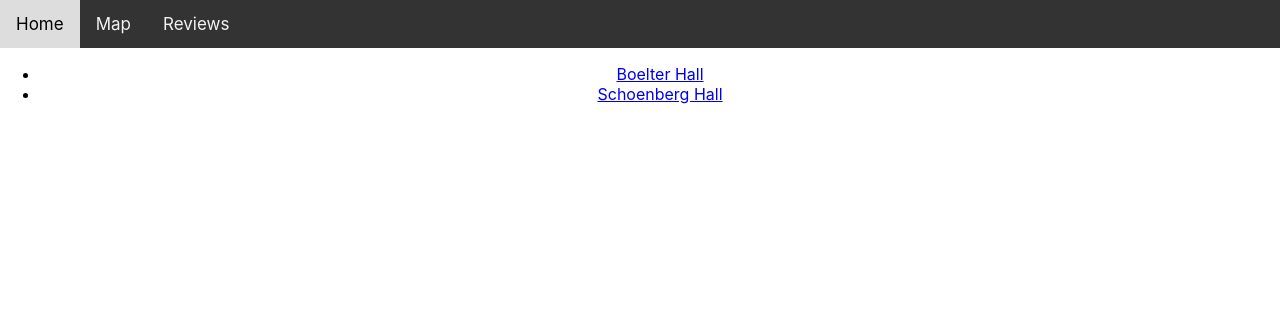
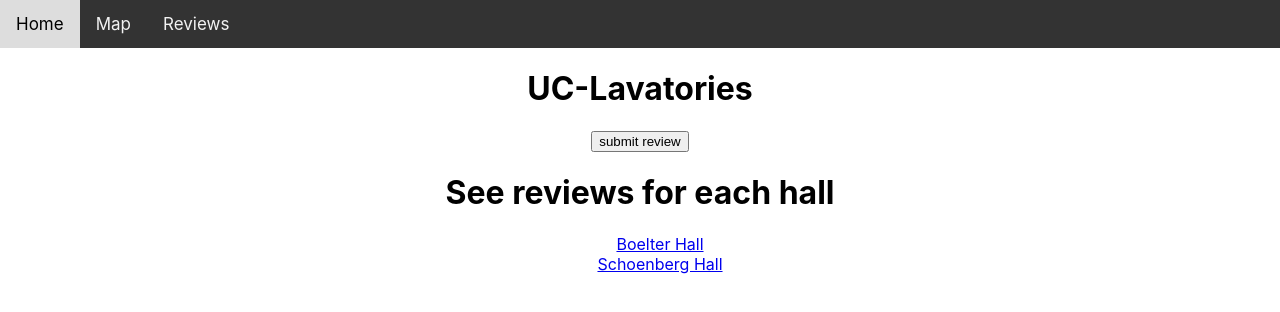
Before and after one commit to jameszhang-cs/UC-LAvatory, a React (Create React App) app in the folder uc-lavatory/: page /reviews in a window 1280 px wide. Shown: the top 312 px of the page. Built offline with nearby package versions, Linux system fonts and the light colour scheme.

Commit message:
Rearranged code so that the reviews form is in Reviews.js and began basic setup for the homepage.

```diff
--- a/uc-lavatory/src/pages/Homepage.js
+++ b/uc-lavatory/src/pages/Homepage.js
@@ -1,19 +1,9 @@
 import React from 'react';
-import Popup from '../components/Popup';
-import { useState } from 'react'
-import Form from '../components/Form';
 
 const HomePage = () => {
-    const [buttonPopup, setButtonPopup] = useState(false);
     return (
             <div>
-            <main>
-                <h1>UC-Lavatories</h1>
-                <button onClick={() => setButtonPopup(true)}>submit review</button>
-            </main>
-            <Popup trigger={buttonPopup} setTrigger={setButtonPopup}>
-                <Form></Form>
-            </Popup>
+                <h1>Top Restrooms</h1>
         </div>
     );
 }
--- a/uc-lavatory/src/pages/Reviews.js
+++ b/uc-lavatory/src/pages/Reviews.js
@@ -1,14 +1,27 @@
 import React from 'react';
+import Popup from '../components/Popup';
+import { useState } from 'react'
+import Form from '../components/Form';
 
-const Reviews = () => {
+const HomePage = () => {
+    const [buttonPopup, setButtonPopup] = useState(false);
     return (
-        <div>
+            <div>
+            <main>
+                <h1>UC-Lavatories</h1>
+                <button onClick={() => setButtonPopup(true)}>submit review</button>
+            </main>
+            <Popup trigger={buttonPopup} setTrigger={setButtonPopup}>
+                <Form></Form>
+            </Popup>
+            <h1>See reviews for each hall</h1>
             <ul id ='nav-list'>
-                <li><a href = "http://localhost:3000/boelterhall">Boelter Hall</a></li>
-                <li><a href = "http://localhost:3000/schoenberghall">Schoenberg Hall</a></li>
+                <a href = "http://localhost:3000/boelterhall">Boelter Hall</a>
+                <br></br>
+                <a href = "http://localhost:3000/schoenberghall">Schoenberg Hall</a>
             </ul>
         </div>
     );
 }
 
-export default Reviews;
+export default HomePage;
```
